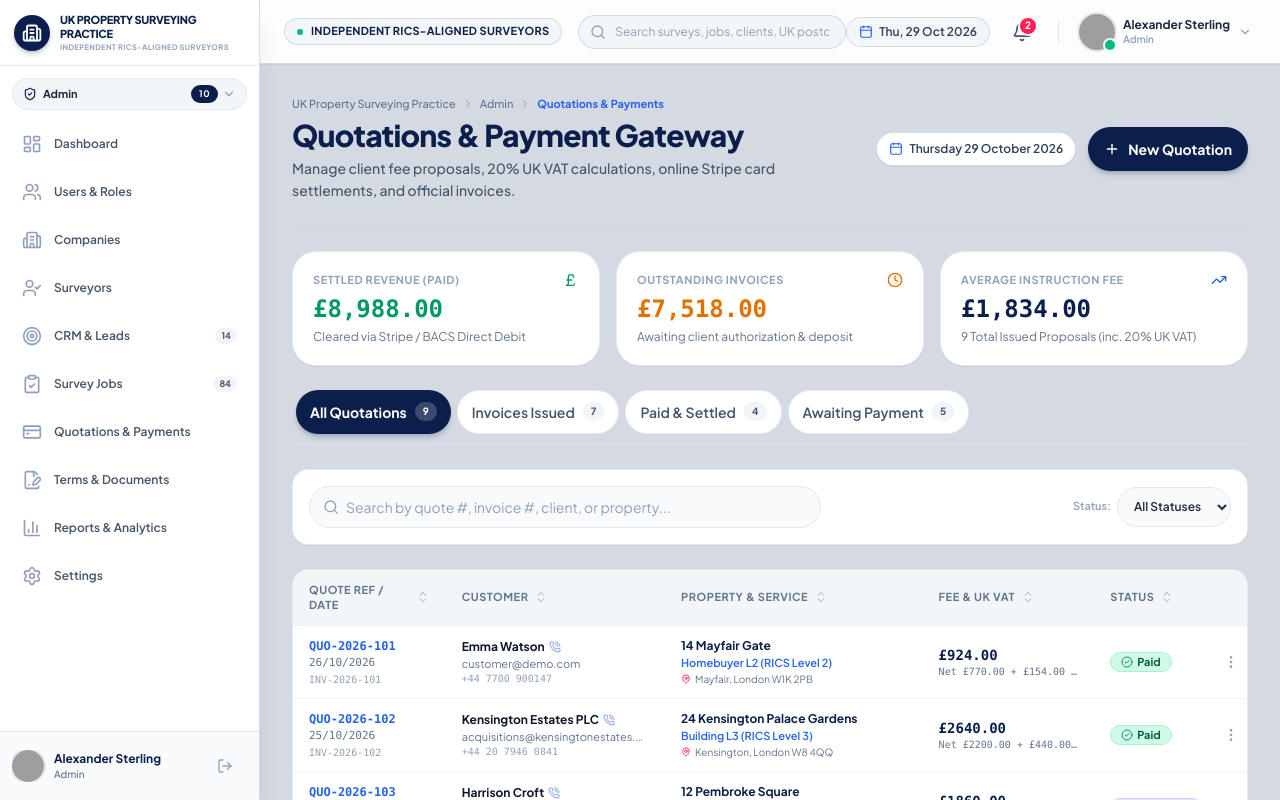
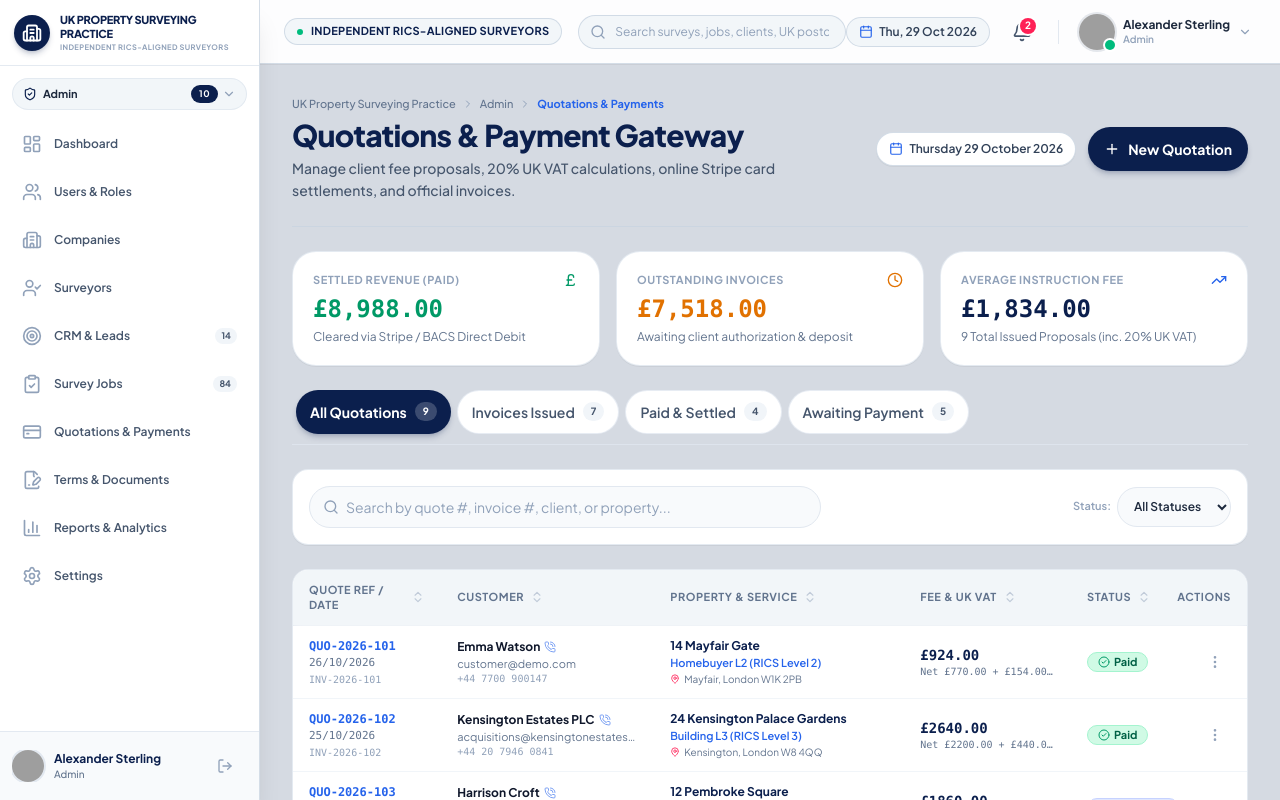
Before and after one commit to AKRITIKUSHWAHA/properitygroup, a React (Vite) app: page /admin/quote in a window 1280 px wide. Shown: the top 800 px of the page. Built offline with nearby package versions, Linux system fonts and the light colour scheme; grey boxes are pictures that could not be loaded; a web font is replaced by a local one.

Commit message:
fix(table): restore ACTIONS title header above 3-dot column with right alignment

```diff
--- a/src/components/common/Table.jsx
+++ b/src/components/common/Table.jsx
@@ -205,7 +205,7 @@ export const Table = ({
                           isSortable ? 'cursor-pointer hover:bg-slate-200/60 transition-colors' : ''
                         } ${col.headerClassName || ''}`}
                       >
-                        <div className="flex items-center gap-1.5">
+                        <div className={`flex items-center gap-1.5 ${(col.className?.includes('text-right') || col.headerClassName?.includes('text-right')) ? 'justify-end' : ''}`}>
                           <span>{col.header}</span>
                           {isSortable && (
                             <span className="text-slate-400">
--- a/src/pages/admin/AdminQuotesPage.jsx
+++ b/src/pages/admin/AdminQuotesPage.jsx
@@ -532,9 +532,7 @@ export const AdminQuotesPage = () => {
     },
     {
       key: 'actions',
-      header: '',
-      sortable: false,
-      headerClassName: 'w-[5%] min-w-[44px]',
+      header: 'Actions', sortable: false, headerClassName: 'text-right w-[8%] min-w-[44px]',
       className: 'text-right w-[5%] min-w-[44px] pr-3 sm:pr-4',
       render: (_, row) => (
         <QuoteRowActions
--- a/src/pages/admin/AdminTermsPage.jsx
+++ b/src/pages/admin/AdminTermsPage.jsx
@@ -470,9 +470,7 @@ export const AdminTermsPage = () => {
     },
     {
       key: 'actions',
-      header: '',
-      sortable: false,
-      headerClassName: 'w-[5%] min-w-[44px]',
+      header: 'Actions', sortable: false, headerClassName: 'text-right w-[8%] min-w-[44px]',
       className: 'text-right w-[5%] min-w-[44px] pr-3 sm:pr-4',
       render: (_, row) => (
         <AgreementRowActions
```
